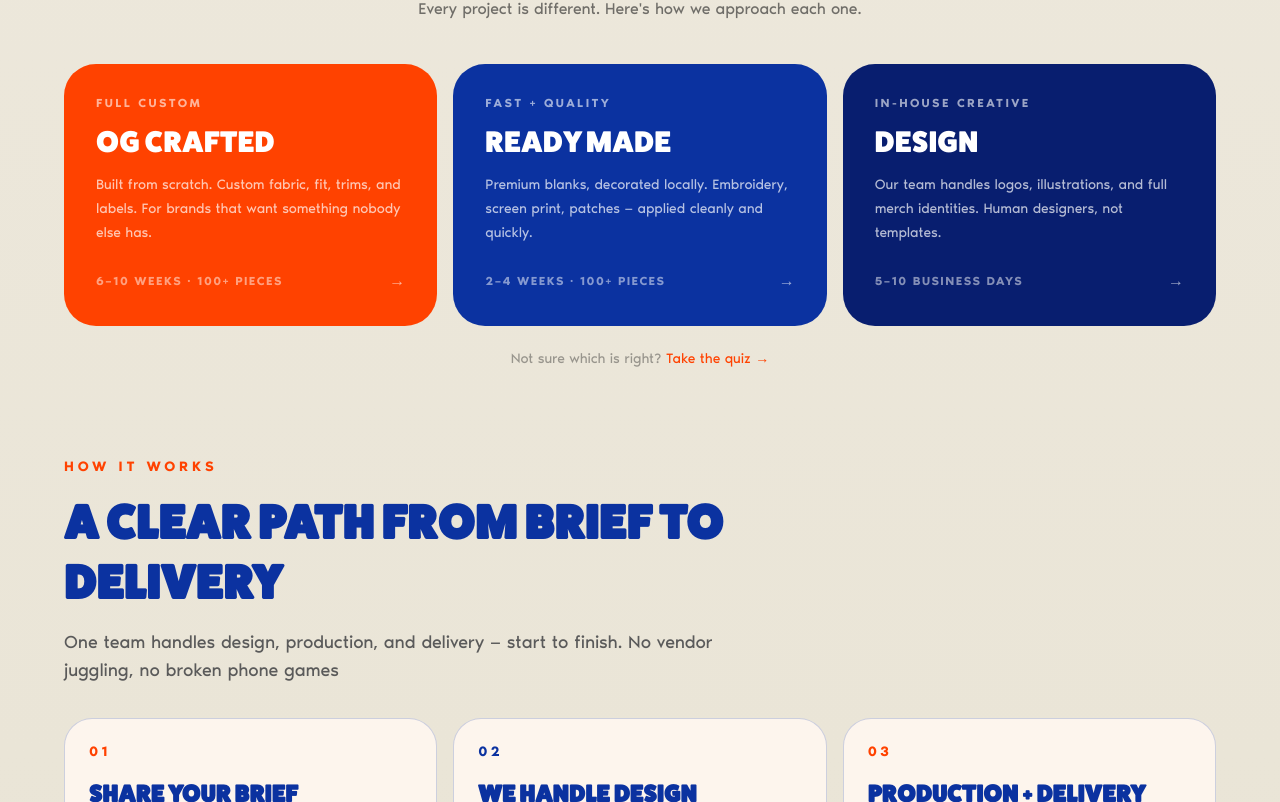
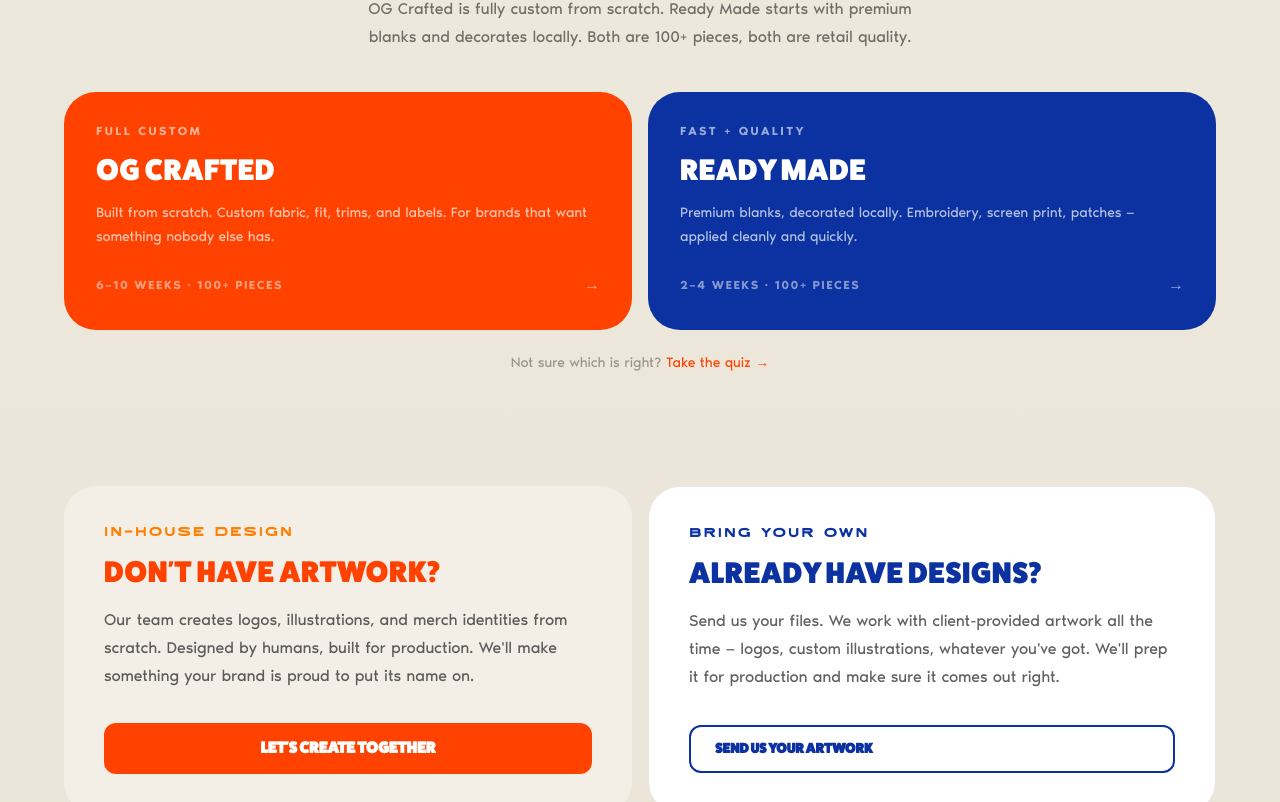
Before and after one commit to hanaajones/orangegoods-website, a Next.js app: page / in a window 1280 px wide. Shown: the part 4998-5800 px from the top of the page. Built offline with nearby package versions, Linux system fonts and the light colour scheme.

Commit message:
feat: homepage — OG Crafted vs Ready Made (2 cards); Design callout (bring artwork or we create)

```diff
--- a/app/page.tsx
+++ b/app/page.tsx
@@ -1,6 +1,7 @@
 import Image from "next/image";
 import Link from "next/link";
 import { CaliforniaBanner } from "@/components/CaliforniaBanner";
+import { DesignCallout } from "@/components/DesignCallout";
 import { PhotoCarousel } from "@/components/PhotoCarousel";
 import { ProductCategories } from "@/components/ProductCategories";
 import { ServicesPreview } from "@/components/ServicesPreview";
@@ -73,8 +74,11 @@ export default function HomePage() {
 
       <div style={{ height: "30px" }} />
 
-      {/* Three ways we work */}
+      {/* Two production paths */}
       <ServicesPreview />
+
+      {/* Design: do you have artwork? */}
+      <DesignCallout />
 
       <ProcessSteps
         eyebrow="How It Works"
--- /dev/null
+++ b/components/DesignCallout.tsx
@@ -0,0 +1,56 @@
+import Link from "next/link";
+import { Reveal } from "@/components/Reveal";
+
+export function DesignCallout() {
+  return (
+    <Reveal className="px-4 py-14 md:px-8 lg:px-12">
+      <section className="mx-auto max-w-6xl">
+        <div className="grid gap-4 md:grid-cols-2">
+          {/* Don't have artwork */}
+          <div className="flex flex-col rounded-[2rem] bg-[#F3EFE7] p-8 md:p-10">
+            <p
+              className="text-xs font-semibold uppercase tracking-[0.2em] text-[#FF7F00]"
+              style={{ fontFamily: "var(--font-accent)" }}
+            >
+              In-House Design
+            </p>
+            <h3
+              className="mt-3 text-2xl uppercase leading-tight text-[#FF4200] md:text-3xl"
+              style={{ fontFamily: "var(--font-display)" }}
+            >
+              Don't have artwork?
+            </h3>
+            <p className="mt-4 flex-1 text-base leading-7 text-[#1C1C1C]/70">
+              Our team creates logos, illustrations, and merch identities from scratch. Designed by humans, built for production. We'll make something your brand is proud to put its name on.
+            </p>
+            <Link href="/design" className="btn-og mt-8 inline-flex">
+              LET'S CREATE TOGETHER
+            </Link>
+          </div>
+
+          {/* Already have artwork */}
+          <div className="flex flex-col rounded-[2rem] border border-[#1C1C1C]/10 bg-white p-8 md:p-10">
+            <p
+              className="text-xs font-semibold uppercase tracking-[0.2em] text-[#0B32A0]"
+              style={{ fontFamily: "var(--font-accent)" }}
+            >
+              Bring Your Own
+            </p>
+            <h3
+              className="mt-3 text-2xl uppercase leading-tight text-[#0B32A0] md:text-3xl"
+              style={{ fontFamily: "var(--font-display)" }}
+            >
+              Already have designs?
+            </h3>
+            <p className="mt-4 flex-1 text-base leading-7 text-[#1C1C1C]/70">
+              Send us your files. We work with client-provided artwork all the time — logos, custom illustrations, whatever you've got. We'll prep it for production and make sure it comes out right.
+            </p>
+            <Link href="/contact" className="mt-8 inline-flex items-center rounded-xl border-2 border-[#0B32A0] px-6 py-3 text-sm font-bold uppercase text-[#0B32A0] transition hover:-translate-y-[3px] hover:bg-[#0B32A0] hover:text-white" style={{ fontFamily: "var(--font-display)" }}>
+              SEND US YOUR ARTWORK
+            </Link>
+          </div>
+        </div>
+      </section>
+    </Reveal>
+  );
+}
--- a/components/ServicesPreview.tsx
+++ b/components/ServicesPreview.tsx
@@ -20,15 +20,6 @@ const tiers = [
     href: "/services#ready-made",
     bg: "bg-[#0B32A0]",
   },
-  {
-    title: "Design",
-    badge: "In-House Creative",
-    description:
-      "Our team handles logos, illustrations, and full merch identities. Human designers, not templates.",
-    detail: "5–10 business days",
-    href: "/services#design",
-    bg: "bg-[#081E6F]",
-  },
 ];
 
 export function ServicesPreview() {
@@ -40,14 +31,14 @@ export function ServicesPreview() {
             className="text-3xl uppercase leading-tight text-[#FF4200] md:text-5xl"
             style={{ fontFamily: "var(--font-display)" }}
           >
-            Three ways we work
+            Two production paths
           </h2>
           <p className="mx-auto mt-3 max-w-xl text-base leading-7 text-[#1C1C1C]/60">
-            Every project is different. Here's how we approach each one.
+            OG Crafted is fully custom from scratch. Ready Made starts with premium blanks and decorates locally. Both are 100+ pieces, both are retail quality.
           </p>
         </div>
 
-        <div className="grid gap-4 md:grid-cols-3">
+        <div className="grid gap-4 md:grid-cols-2">
           {tiers.map((tier) => (
             <Link
               key={tier.title}
```
